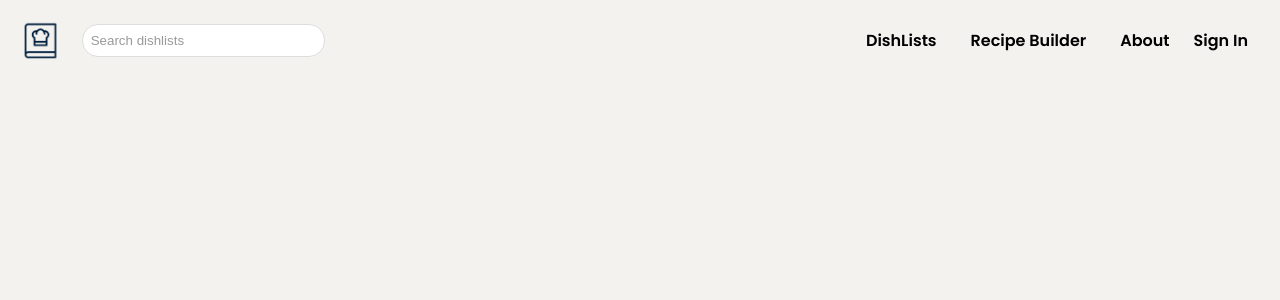
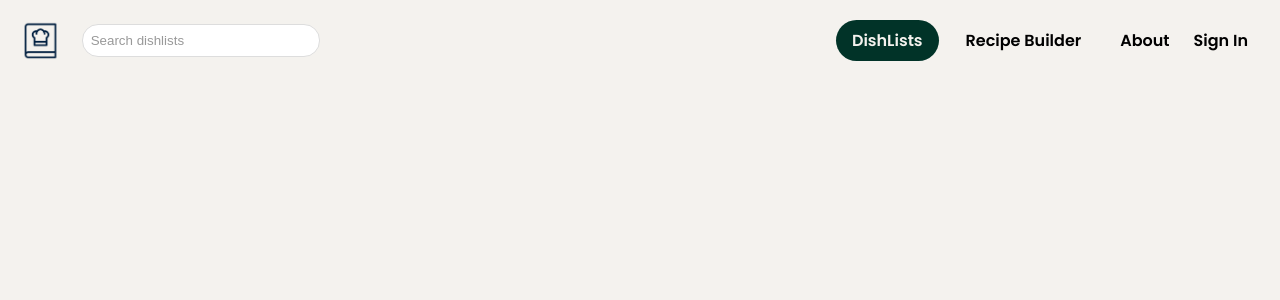
Before and after one commit to awkorn/dishlist-web, a React (Create React App) app in the folder frontend/: page /dishlists in a window 1280 px wide. Shown: the top 300 px of the page. Built offline with nearby package versions, Linux system fonts and the light colour scheme; no server answers.

Commit message:
finish top nav style

```diff
--- a/frontend/src/components/TopNav/NavButtons.js
+++ b/frontend/src/components/TopNav/NavButtons.js
@@ -1,18 +1,32 @@
 import React from "react";
-import { useNavigate } from "react-router-dom";
+import { useLocation, useNavigate } from "react-router-dom";
 
 const NavButtons = () => {
+  const location = useLocation();
   const navigate = useNavigate();
 
   return (
     <div className="nav-buttons">
-      <button className="nav-btn" onClick={() => navigate("/dishlists")}>
+      <button
+        className={`nav-btn ${
+          location.pathname === "/dishlists" ? "active" : ""
+        }`}
+        onClick={() => navigate("/dishlists")}
+      >
         DishLists
       </button>
-      <button className="nav-btn" onClick={() => navigate("/recipe-builder")}>
+      <button
+        className={`nav-btn ${
+          location.pathname === "/recipe-builder" ? "active" : ""
+        }`}
+        onClick={() => navigate("/recipe-builder")}
+      >
         Recipe Builder
       </button>
-      <button className="nav-btn" onClick={() => navigate("/about")}>
+      <button
+        className={`nav-btn ${location.pathname === "/about" ? "active" : ""}`}
+        onClick={() => navigate("/about")}
+      >
         About
       </button>
     </div>
--- a/frontend/src/components/TopNav/TopNav.css
+++ b/frontend/src/components/TopNav/TopNav.css
@@ -1,5 +1,3 @@
-@import url('https://fonts.googleapis.com/css2?family=Poppins:wght@300;400;600&display=swap');
-
 .top-nav {
     display: flex;
     justify-content: space-between;
@@ -31,7 +29,7 @@
 
   .nav-buttons {
     display: flex;
-    gap: 10px;
+    gap: 15px;
   }
 
   .nav-btn {
@@ -41,12 +39,20 @@
     font-size: 16px;
     cursor: pointer;
     font-family: 'Poppins', sans-serif;
-    font-weight: 525;
-  }
+    font-weight: 600;
+    border-radius: 50px;
+}
 
-  .nav-btn:hover {
-    color: #013328;
-  }
+  .nav-btn.active {
+    color: #F4F2EE;
+    font-weight: 600;
+    padding: 8px 16px;
+    background: #013328;
+}
+
+.nav-btn:hover{
+  color: #328058;
+}
 
   .user-menu {
     display: flex;
@@ -55,7 +61,7 @@
   }
 
   .user-initials {
-    background-color: rgb(31, 189, 44);
+    background-color: #013328;
     color: white;
     border-radius: 50%;
     padding: 10px;
--- a/frontend/src/components/TopNav/TopNav.js
+++ b/frontend/src/components/TopNav/TopNav.js
@@ -3,18 +3,19 @@ import Logo from "./Logo";
 import SearchBar from "./SearchBar";
 import NavButtons from "./NavButtons";
 import UserMenu from "./UserMenu";
-import "./TopNav.css"
+import "./TopNav.css";
 
-const TopNav = ({pageType}) => {
-
-    return(
-        <div className="top-nav">
-            <Logo />
-            <SearchBar pageType={pageType}/>
-            <NavButtons />
-            <UserMenu />
-        </div>
-    )
-}
+const TopNav = ({ pageType }) => {
+  return (
+    <div>
+      <div className="top-nav">
+        <Logo />
+        <SearchBar pageType={pageType} />
+        <NavButtons />
+        <UserMenu />
+      </div>
+    </div>
+  );
+};
 
 export default TopNav;
```
